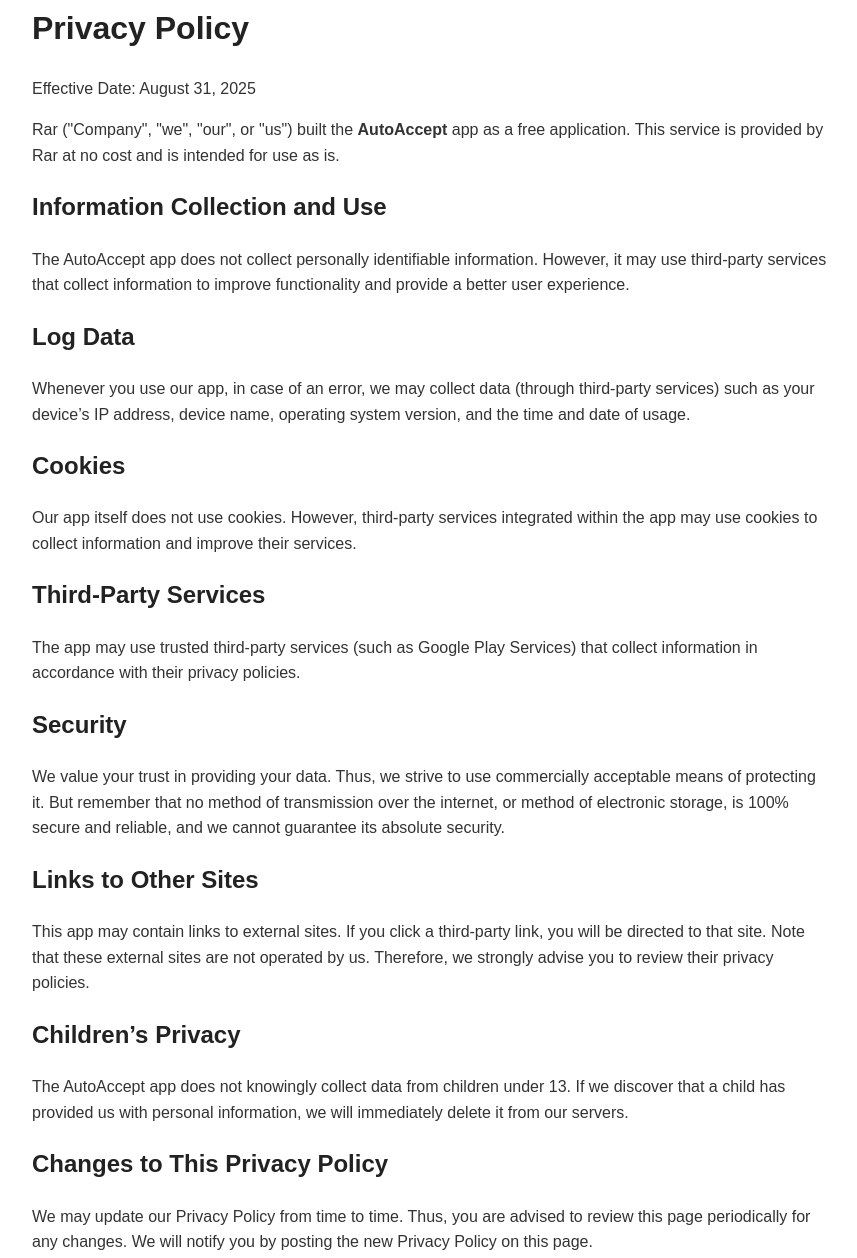
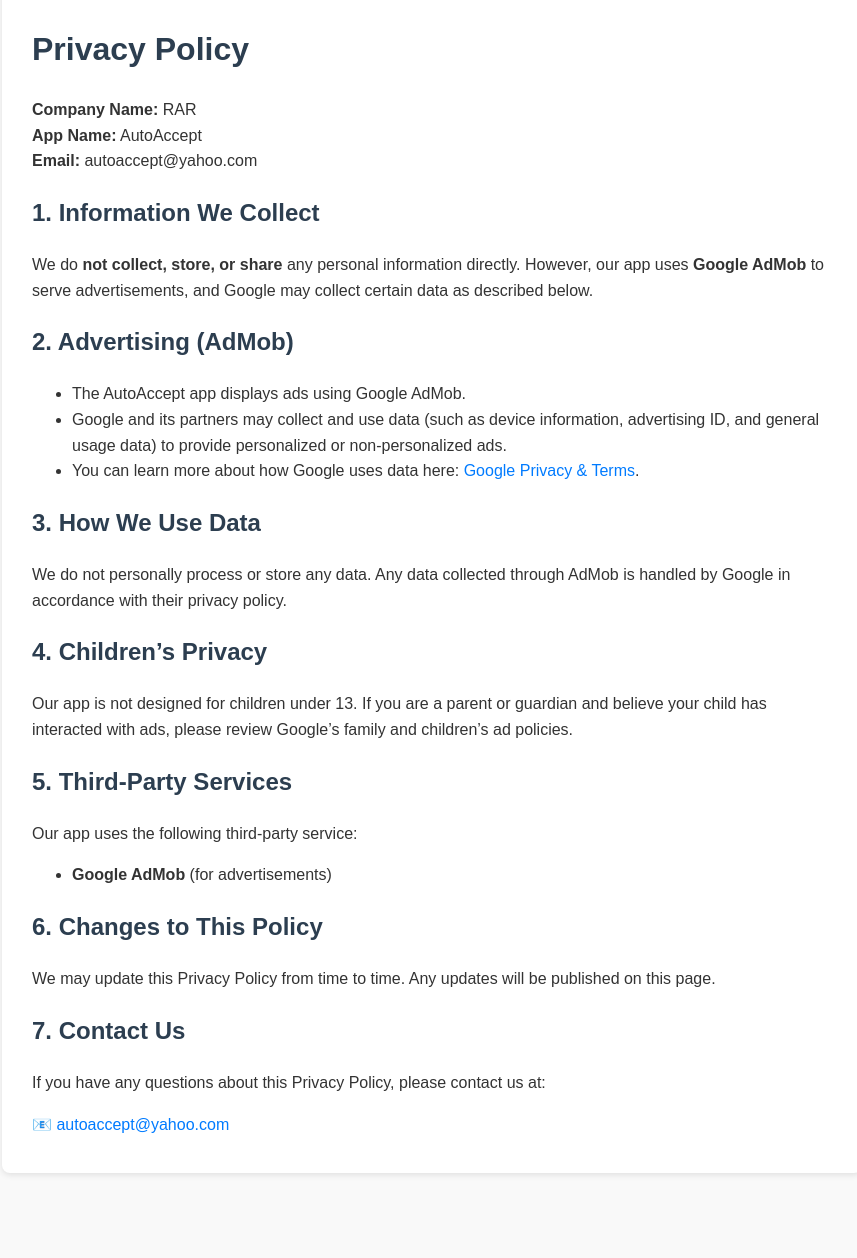
Before and after one commit to officialrar/privacy-policy, a plain HTML site: page index.html in a window 1280 px wide. Shown: the part 37-1295 px from the top of the page, without its empty margins (208-1065 px from the left). After the commit the page ends 1230 px from the top, so only its background shows below. Drawn offline with Linux system fonts and the light colour scheme.

Commit message:
index.html

```diff
--- a/index.html
+++ b/index.html
@@ -8,62 +8,69 @@
     body {
       font-family: Arial, sans-serif;
       line-height: 1.6;
-      margin: 40px;
+      margin: 20px;
+      background: #f9f9f9;
       color: #333;
     }
+    .container {
+      max-width: 800px;
+      margin: auto;
+      background: #fff;
+      padding: 20px 30px;
+      border-radius: 8px;
+      box-shadow: 0 2px 6px rgba(0,0,0,0.1);
+    }
     h1, h2 {
-      color: #222;
+      color: #2c3e50;
     }
     a {
-      color: #0066cc;
+      color: #007BFF;
       text-decoration: none;
     }
     a:hover {
       text-decoration: underline;
-    }
-    .container {
-      max-width: 800px;
-      margin: auto;
     }
   </style>
 </head>
 <body>
   <div class="container">
     <h1>Privacy Policy</h1>
-    <p>Effective Date: August 31, 2025</p>
+    <p><strong>Company Name:</strong> RAR<br>
+       <strong>App Name:</strong> AutoAccept<br>
+       <strong>Email:</strong> autoaccept@yahoo.com</p>
 
-    <p>Rar ("Company", "we", "our", or "us") built the <strong>AutoAccept</strong> app as a free application. This service is provided by Rar at no cost and is intended for use as is.</p>
+    <h2>1. Information We Collect</h2>
+    <p>We do <strong>not collect, store, or share</strong> any personal information directly.
+    However, our app uses <strong>Google AdMob</strong> to serve advertisements, and Google may collect certain data as described below.</p>
 
-    <h2>Information Collection and Use</h2>
-    <p>The AutoAccept app does not collect personally identifiable information. However, it may use third-party services that collect information to improve functionality and provide a better user experience.</p>
+    <h2>2. Advertising (AdMob)</h2>
+    <ul>
+      <li>The AutoAccept app displays ads using Google AdMob.</li>
+      <li>Google and its partners may collect and use data (such as device information, advertising ID, and general usage data) to provide personalized or non-personalized ads.</li>
+      <li>You can learn more about how Google uses data here:
+        <a href="https://policies.google.com/technologies/ads" target="_blank">Google Privacy & Terms</a>.
+      </li>
+    </ul>
 
-    <h2>Log Data</h2>
-    <p>Whenever you use our app, in case of an error, we may collect data (through third-party services) such as your device’s IP address, device name, operating system version, and the time and date of usage.</p>
+    <h2>3. How We Use Data</h2>
+    <p>We do not personally process or store any data. Any data collected through AdMob is handled by Google in accordance with their privacy policy.</p>
 
-    <h2>Cookies</h2>
-    <p>Our app itself does not use cookies. However, third-party services integrated within the app may use cookies to collect information and improve their services.</p>
+    <h2>4. Children’s Privacy</h2>
+    <p>Our app is not designed for children under 13.
+    If you are a parent or guardian and believe your child has interacted with ads, please review Google’s family and children’s ad policies.</p>
 
-    <h2>Third-Party Services</h2>
-    <p>The app may use trusted third-party services (such as Google Play Services) that collect information in accordance with their privacy policies.</p>
+    <h2>5. Third-Party Services</h2>
+    <p>Our app uses the following third-party service:</p>
+    <ul>
+      <li><strong>Google AdMob</strong> (for advertisements)</li>
+    </ul>
 
-    <h2>Security</h2>
-    <p>We value your trust in providing your data. Thus, we strive to use commercially acceptable means of protecting it. But remember that no method of transmission over the internet, or method of electronic storage, is 100% secure and reliable, and we cannot guarantee its absolute security.</p>
+    <h2>6. Changes to This Policy</h2>
+    <p>We may update this Privacy Policy from time to time. Any updates will be published on this page.</p>
 
-    <h2>Links to Other Sites</h2>
-    <p>This app may contain links to external sites. If you click a third-party link, you will be directed to that site. Note that these external sites are not operated by us. Therefore, we strongly advise you to review their privacy policies.</p>
-
-    <h2>Children’s Privacy</h2>
-    <p>The AutoAccept app does not knowingly collect data from children under 13. If we discover that a child has provided us with personal information, we will immediately delete it from our servers.</p>
-
-    <h2>Changes to This Privacy Policy</h2>
-    <p>We may update our Privacy Policy from time to time. Thus, you are advised to review this page periodically for any changes. We will notify you by posting the new Privacy Policy on this page.</p>
-
-    <h2>Contact</h2>
-    <p>If you have any questions or suggestions about our Privacy Policy, feel free to contact us at:</p>
-    <p>Email: <a href="mailto:autoaccept@yahoo.com">autoaccept@yahoo.com</a></p>
-
-    <hr>
-    <p>&copy; 2025 Rar. All Rights Reserved.</p>
+    <h2>7. Contact Us</h2>
+    <p>If you have any questions about this Privacy Policy, please contact us at:</p>
+    <p>📧 <a href="mailto:autoaccept@yahoo.com">autoaccept@yahoo.com</a></p>
   </div>
 </body>
 </html>
```
